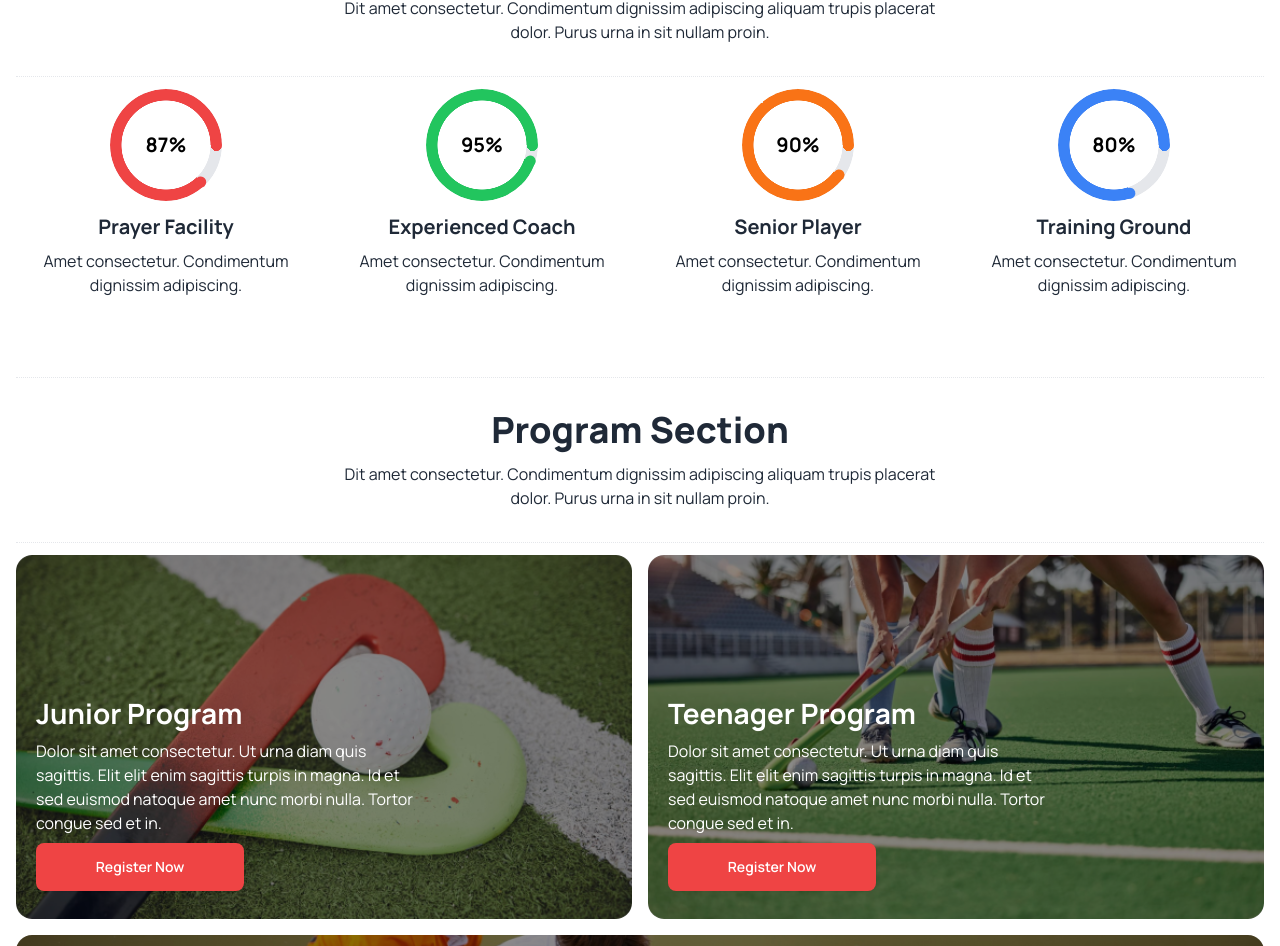
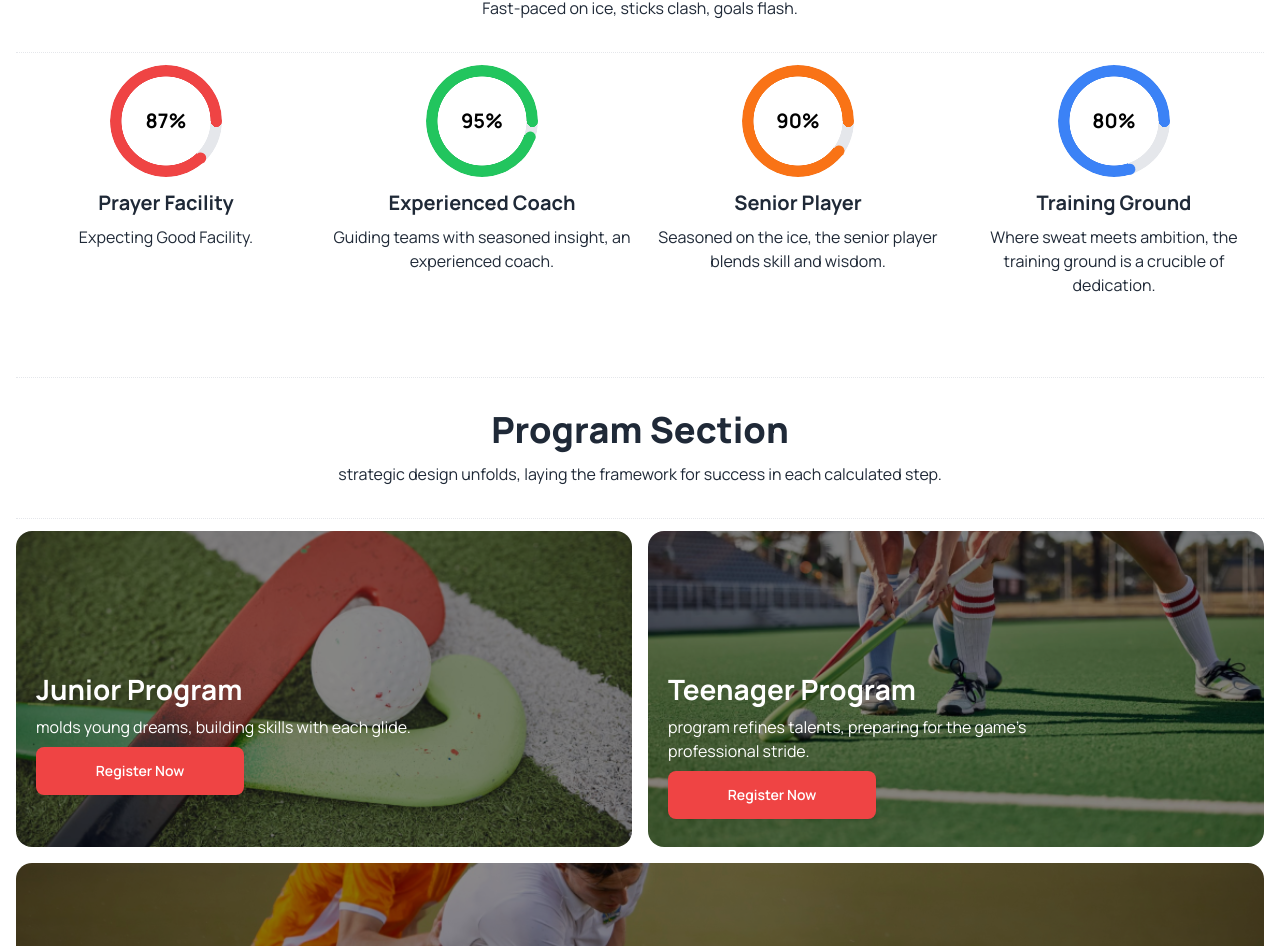
Before and after one commit to rahimul12/Assignment-3, a plain HTML site: page index.html in a window 1280 px wide. Shown: the part 659-1605 px from the top of the page. Drawn offline with nearby package versions, Linux system fonts and the light colour scheme.

```diff
--- a/index.html
+++ b/index.html
@@ -93,57 +93,57 @@
           </div>
           <!-- Professional part -->
           <section class="text-center border border-dotted border-l-0 border-r-0 py-8 my-3">
-                    <h1 class="font-bold text-[22px] lg:text-4xl mb-3">Professional Hockeys Club</h1>
-                    <p>Dit amet consectetur. Condimentum dignissim adipiscing aliquam trupis placerat <br> dolor. Purus urna in sit nullam proin.</p>
+                    <h1 class="font-bold text-[22px] lg:text-4xl mb-3">Professional Hockey Club</h1>
+                    <p>Fast-paced on ice, sticks clash, goals flash.</p>
           </section>
           <div class="grid grid-cols-1 lg:grid-cols-4 gap-4 lg:mb-20">
             <div class="text-center">
                 <div class="radial-progress text-gray-200 mb-3" style="--value:100; --size:7rem;" role="progressbar"><div class="radial-progress z-10 text-red-500 rotate-90 scale-x-[-1]" style="--value:87; --size:7rem;" role="progressbar"> <div class="text-black font-bold text-xl rotate-90 scale-x-[-1]">87%</div>  </div></div>
                 <h2 class="font-bold text-xl mb-2">Prayer Facility</h2>
-                <p>Amet consectetur. Condimentum dignissim adipiscing.</p>
+                <p>Expecting Good Facility.</p>
             </div>
             <div class="text-center">
               <div class="radial-progress text-gray-200 mb-3" style="--value:100; --size:7rem;" role="progressbar"><div class="radial-progress text-green-500 z-10 rotate-90 scale-x-[-1]" style="--value:95; --size:7rem;" role="progressbar"> <div class="text-black font-bold text-xl rotate-90 scale-x-[-1]">95%</div>  </div></div>
                 <h2 class="font-bold text-xl mb-2">Experienced Coach</h2>
-                <p>Amet consectetur. Condimentum dignissim adipiscing.</p>
+                <p>
+                    Guiding teams with seasoned insight, an experienced coach.</p>
             </div>
             <div class="text-center">
               <div class="radial-progress text-gray-200 mb-3" style="--value:100; --size:7rem;" role="progressbar"><div class="radial-progress text-orange-500 z-10 rotate-90 scale-x-[-1]" style="--value:90; --size:7rem;" role="progressbar"> <div class="text-black font-bold text-xl rotate-90 scale-x-[-1]">90%</div>  </div></div>
                 <h2 class="font-bold text-xl mb-2">Senior Player</h2>
-                <p>Amet consectetur. Condimentum dignissim adipiscing.</p>
+                <p>
+                    Seasoned on the ice, the senior player blends skill and wisdom.</p>
             </div>
             <div class="text-center">
               <div class="radial-progress text-gray-200 mb-3" style="--value:100; --size:7rem;" role="progressbar"><div class="radial-progress text-blue-500 z-10 rotate-90 scale-x-[-1]" style="--value:80; --size:7rem;" role="progressbar"> <div class="text-black font-bold text-xl rotate-90 scale-x-[-1]">80%</div>  </div></div>
                 <h2 class="font-bold text-xl mb-2">Training Ground</h2>
-                <p>Amet consectetur. Condimentum dignissim adipiscing.</p>
+                <p>
+                    Where sweat meets ambition, the training ground is a crucible of dedication.</p>
             </div>
           </div>
           <!-- Program Section -->
           <section class="text-center border border-dotted border-l-0 border-r-0 py-8 my-3">
             <h1 class="font-extrabold text-[22px] lg:text-4xl mb-3">Program Section</h1>
-            <p>Dit amet consectetur. Condimentum dignissim adipiscing aliquam trupis placerat <br> dolor. Purus urna in sit nullam proin.</p>
+            <p>strategic design unfolds, laying the framework for success in each calculated step.</p>
         </section>
         <div class="grid grid-cols-1 lg:grid-cols-2 gap-4">
             <div class="card p-5 pt-36 bg-[url('Images/2.png')] bg-[#8b8a8a] bg-no-repeat bg-center bg-cover bg-blend-multiply text-white">
                 <h1 class="font-bold text-xl lg:text-[28px] mb-3">Junior Program</h1>
-            <p class="lg:w-2/3">Dolor sit amet consectetur. Ut urna diam quis sagittis. Elit elit
-              enim sagittis turpis in magna. Id et sed euismod natoque amet nunc morbi nulla. Tortor congue sed et in.</p>
+            <p class="lg:w-2/3"> molds young dreams, building skills with each glide.</p>
             <button class="btn bg-red-500 text-white w-52 border-none my-2">
                 Register Now
             </button>
             </div>
             <div class="card p-5 pt-36 bg-[url('Images/3.png')] bg-[#8b8a8a] bg-no-repeat bg-center bg-cover bg-blend-multiply text-white">
                 <h1 class="font-bold text-xl lg:text-[28px]  mb-3">Teenager Program</h1>
-                <p class="lg:w-2/3">Dolor sit amet consectetur. Ut urna diam quis sagittis. Elit elit
-                  enim sagittis turpis in magna. Id et sed euismod natoque amet nunc morbi nulla. Tortor congue sed et in.</p>
+                <p class="lg:w-2/3"> program refines talents, preparing for the game's professional stride.</p>
             <button class="btn bg-red-500 text-white w-52 border-none my-2">
                 Register Now
             </button>
             </div>
             <div class="card lg:col-span-2 p-5 pt-36 bg-[url('Images/4.png')] bg-[#8b8a8a] bg-no-repeat bg-center bg-cover bg-blend-multiply text-white">
                 <h1 class="font-bold text-xl lg:text-[28px]  mb-3">Professional Program</h1>
-                <p class="lg:w-1/3">Dolor sit amet consectetur. Ut urna diam quis sagittis. Elit elit
-                  enim sagittis turpis in magna. Id et sed euismod natoque amet nunc morbi nulla. Tortor congue sed et in.</p>
+                <p class="lg:w-1/3">mastery blooms, honing elite skills amid the crucible of high-stakes arenas and seasoned competition.</p>
             <button class="btn bg-red-500 text-white w-52 border-none my-2">
                 Register Now
             </button>
```
